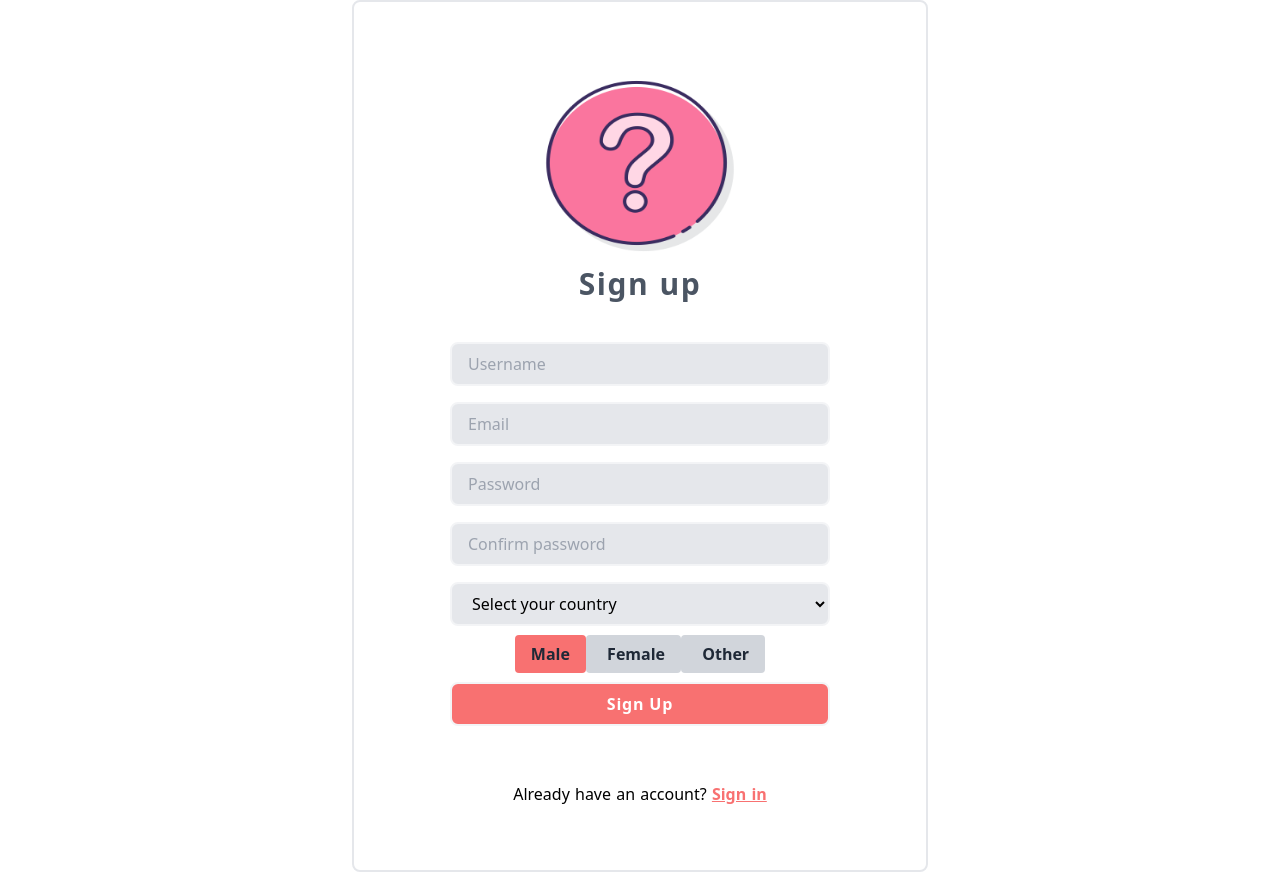
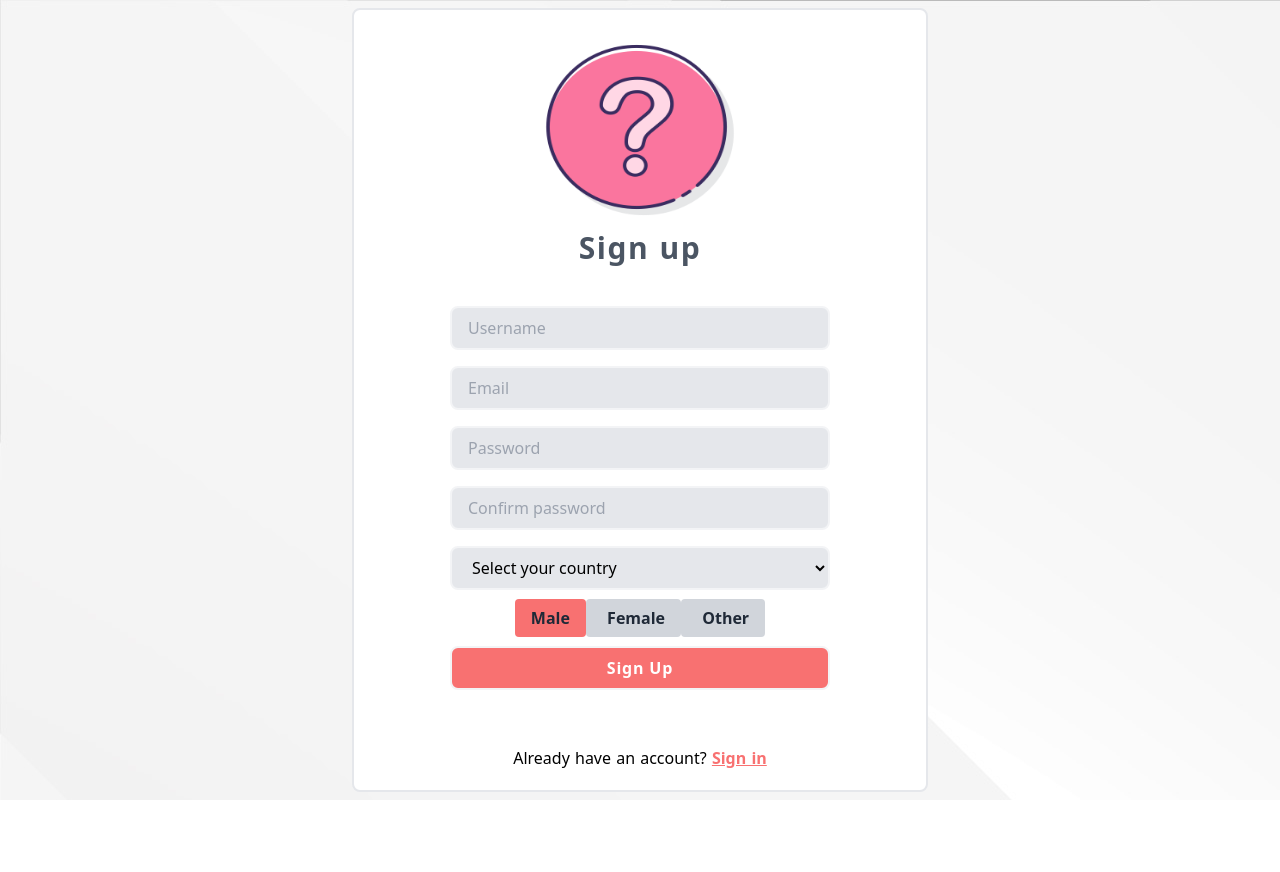
Before and after one commit to uvsq22012030/quizup, a Nuxt app: page /signup in a window 1280 px wide. After the commit the page ends 800 px from the top, so only its background shows below. Built offline with nearby package versions, Linux system fonts and the light colour scheme.

Commit message:
Changed background image for pages

```diff
--- a/pages/forgot-pass.vue
+++ b/pages/forgot-pass.vue
@@ -1,10 +1,10 @@
 <template>
-  <div>
+  <div class="bg-local" style="background-image: url(background.jpg)">
     <!-- component -->
     <section class="flex flex-col min-h-screen">
       <div class="flex items-center justify-center flex-1">
         <div
-          class="w-full px-4 py-16 text-center rounded-lg sm:border-2 lg:px-24 lg:max-w-xl sm:max-w-md"
+          class="bg-white w-full px-4 py-16 text-center rounded-lg sm:border-2 lg:px-24 lg:max-w-xl sm:max-w-md"
         >
           <form class="text-center">
             <div class="flex items-center justify-center flex-1">
--- a/pages/login.vue
+++ b/pages/login.vue
@@ -1,10 +1,10 @@
 <template>
-  <div>
+  <div class="bg-local" style="background-image: url(background.jpg)">
     <!-- component -->
     <section class="flex flex-col min-h-screen">
       <div class="flex items-center justify-center flex-1">
         <div
-          class="w-full px-4 py-16 text-center rounded-lg sm:border-2 lg:px-24 lg:max-w-xl sm:max-w-md"
+          class="bg-white w-full px-4 py-16 text-center rounded-lg sm:border-2 lg:px-24 lg:max-w-xl sm:max-w-md"
         >
           <form class="text-center">
             <div class="flex items-center justify-center flex-1">
--- a/pages/signup.vue
+++ b/pages/signup.vue
@@ -1,10 +1,10 @@
 <template>
-  <div>
+  <div class="bg-local" style="background-image: url(background.jpg)">
     <!-- component -->
     <section class="flex flex-col min-h-screen">
       <div class="flex items-center justify-center flex-1">
         <div
-          class="w-full px-4 py-16 text-center rounded-lg sm:border-2 lg:px-24 lg:max-w-xl sm:max-w-md"
+          class="bg-white w-full px-4 py-5 text-center rounded-lg sm:border-2 lg:px-24 lg:max-w-xl sm:max-w-md"
         >
           <form class="text-center">
             <div class="flex items-center justify-center flex-1">
@@ -403,7 +403,6 @@
                 >
               </div>
             </div>
-
             <div class="py-2">
               <button
                 type="submit"
```
Also changed, not shown: static/background.jpg (added).
